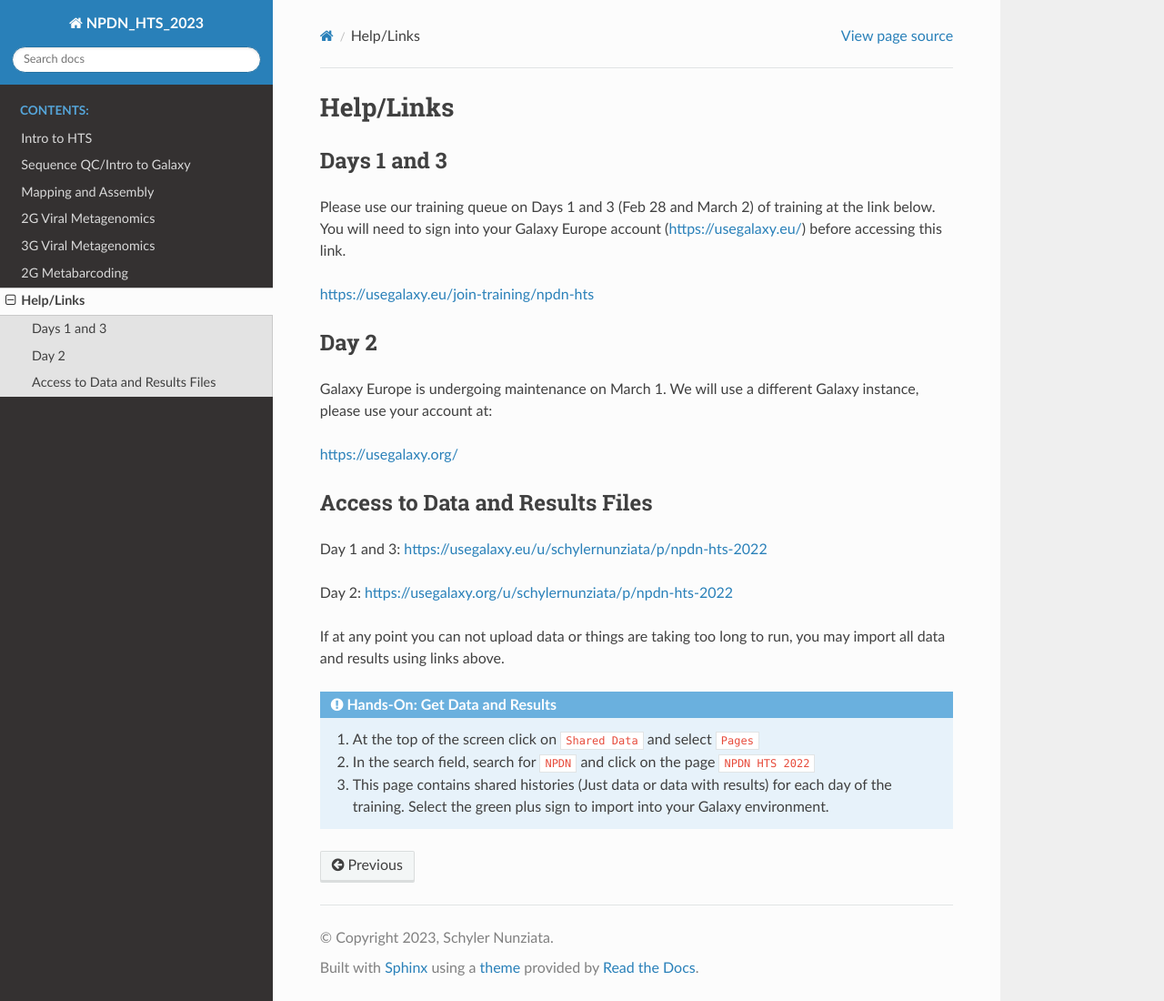
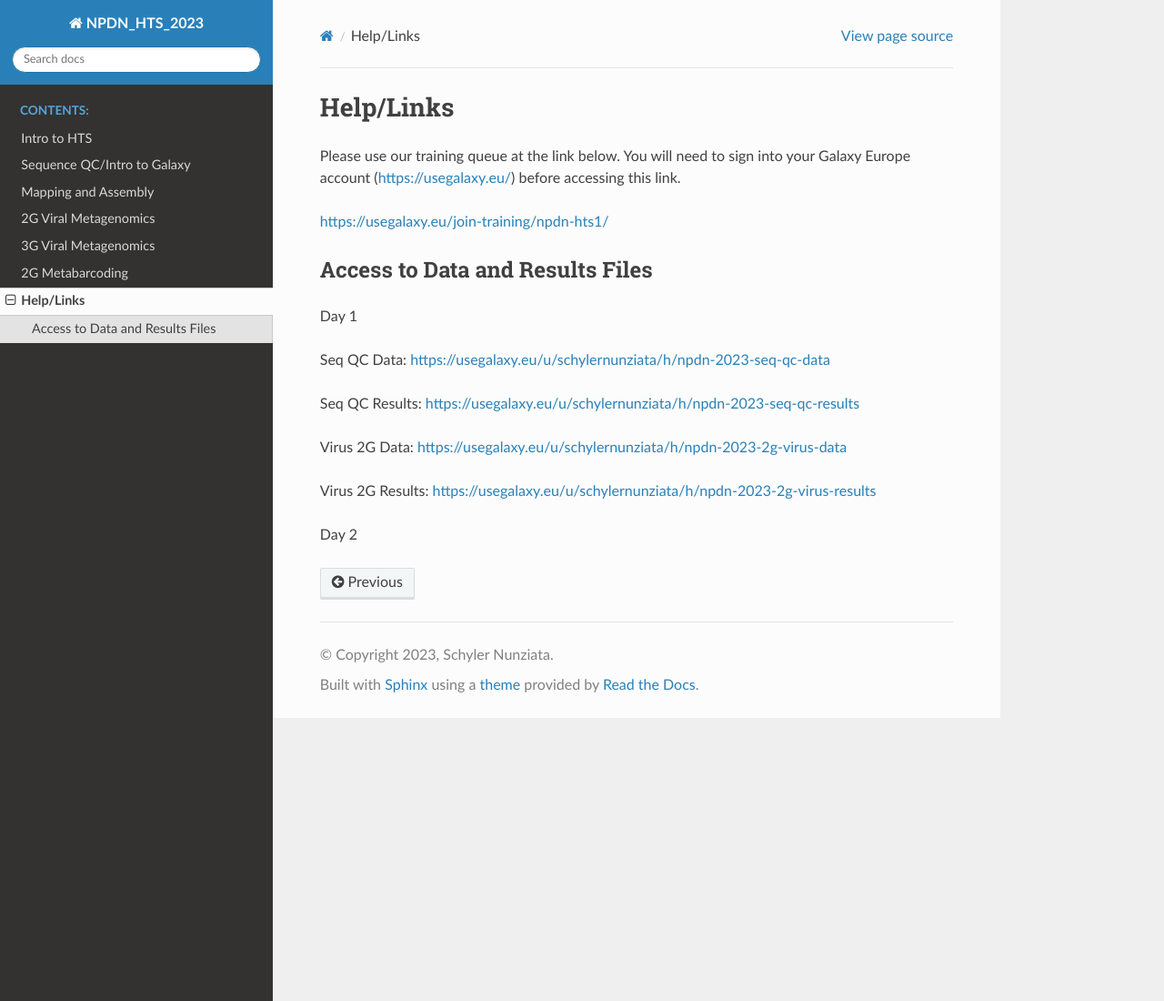
Before and after one commit to snunzi/NPDN_HTS_2023, a Sphinx documentation site: the page built from docs/source/help.rst, in a window 1280 px wide and 1100 px high. Shown: the whole window at 91% size. Built offline with Sphinx 7.4.7 and the Read the Docs theme 2.0.0, drawn with Linux system fonts in a browser that asks for light colours; pages that are not in the unit, such as notebooks, are missing from menus.

Commit message:
Help page

```diff
--- a/docs/source/help.rst
+++ b/docs/source/help.rst
@@ -1,34 +1,23 @@
 Help/Links
 ===========
 
-Days 1 and 3
-^^^^^^^^^^^^^
+Please use our training queue at the link below. You will need to sign into your Galaxy Europe account (https://usegalaxy.eu/) before accessing this link.
 
-Please use our training queue on Days 1 and 3 (Feb 28 and March 2) of training at the link below. You will need to sign into your Galaxy Europe account (https://usegalaxy.eu/) before accessing this link.
 
-https://usegalaxy.eu/join-training/npdn-hts
-
-Day 2
-^^^^^^
-
-Galaxy Europe is undergoing maintenance on March 1. We will use a different Galaxy instance, please use your account at:
-
-https://usegalaxy.org/
+https://usegalaxy.eu/join-training/npdn-hts1/
 
 
 Access to Data and Results Files
 ^^^^^^^^^^^^^^^^^^^^^^^^^^^^^^^^^^
 
-Day 1 and 3: https://usegalaxy.eu/u/schylernunziata/p/npdn-hts-2022
+Day 1
 
-Day 2: https://usegalaxy.org/u/schylernunziata/p/npdn-hts-2022
+Seq QC Data: https://usegalaxy.eu/u/schylernunziata/h/npdn-2023-seq-qc-data
 
-If at any point you can not upload data or things are taking too long to run, you may import all data and results using links above.
+Seq QC Results: https://usegalaxy.eu/u/schylernunziata/h/npdn-2023-seq-qc-results
 
-.. admonition:: Hands-On: Get Data and Results
+Virus 2G Data: https://usegalaxy.eu/u/schylernunziata/h/npdn-2023-2g-virus-data
 
-    1. At the top of the screen click on ``Shared Data`` and select ``Pages``
+Virus 2G Results: https://usegalaxy.eu/u/schylernunziata/h/npdn-2023-2g-virus-results
 
-    2. In the search field, search for ``NPDN`` and click on the page ``NPDN HTS 2022``
-
-    3. This page contains shared histories (Just data or data with results) for each day of the training. Select the green plus sign to import into your Galaxy environment.
+Day 2
--- a/docs/source/index.rst
+++ b/docs/source/index.rst
@@ -18,7 +18,6 @@ NPDN HTS Bioinformatics Training 2023
    2Gmetabarcode
    3Gmetabarcode
    help
-   questions
 
 
 Indices and tables
```
